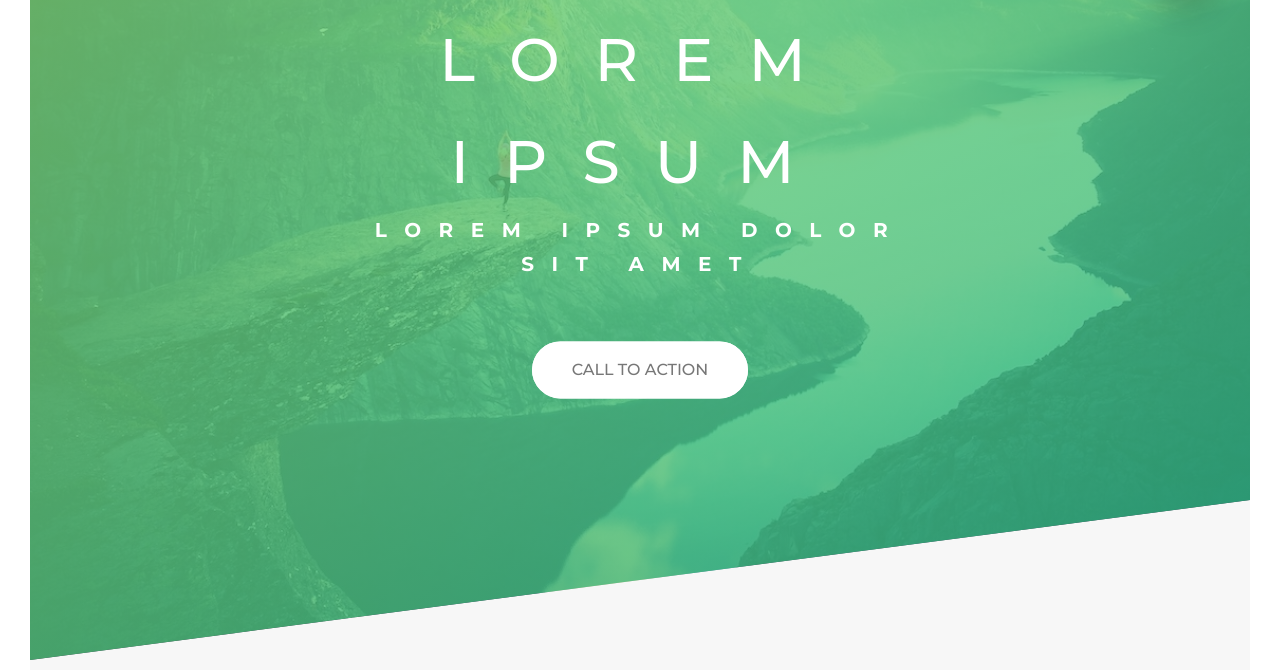
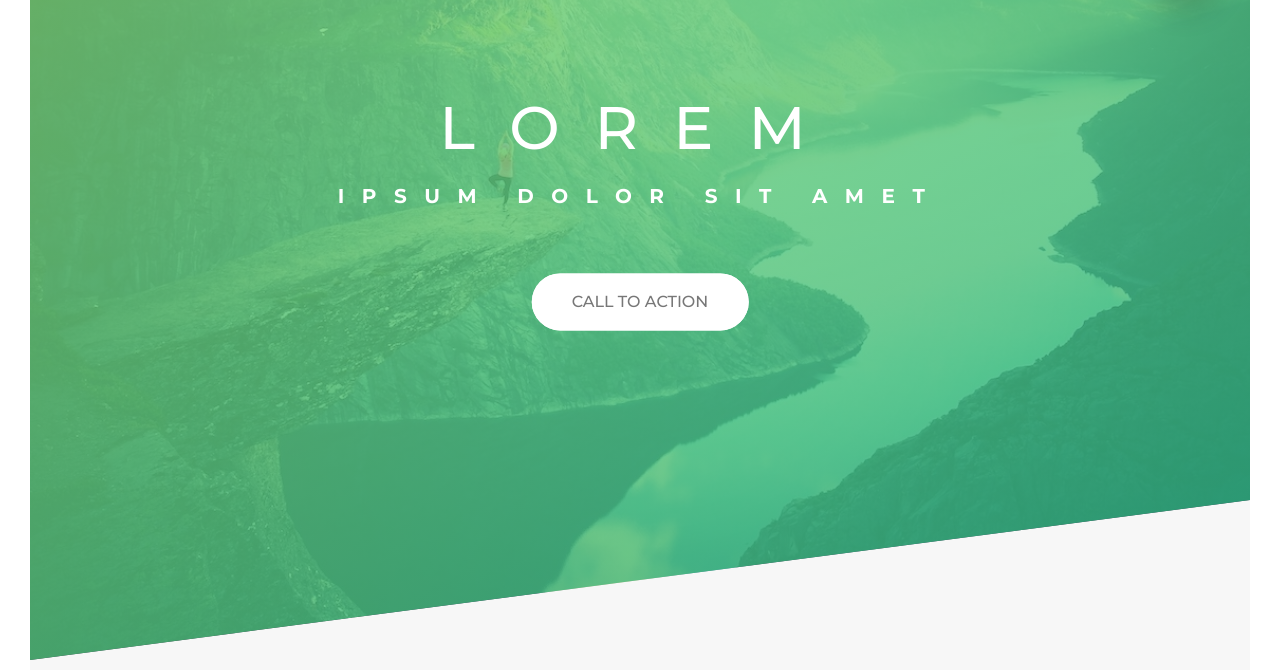
Before and after one commit to Codatrix1/Natours, a website: page index.html in a window 1280 px wide. Shown: the part 130-800 px from the top of the page. Drawn offline with Linux system fonts and the light colour scheme.

Commit message:
Update index.html

```diff
--- a/index.html
+++ b/index.html
@@ -66,8 +66,8 @@
 
       <div class="header__text-box">
         <h1 class="heading-primary">
-          <span class="heading-primary--main">Lorem Ipsum</span>
-          <span class="heading-primary--sub">Lorem ipsum dolor sit amet</span>
+          <span class="heading-primary--main">Lorem</span>
+          <span class="heading-primary--sub">ipsum dolor sit amet</span>
         </h1>
 
         <!-- The Button -->
```
